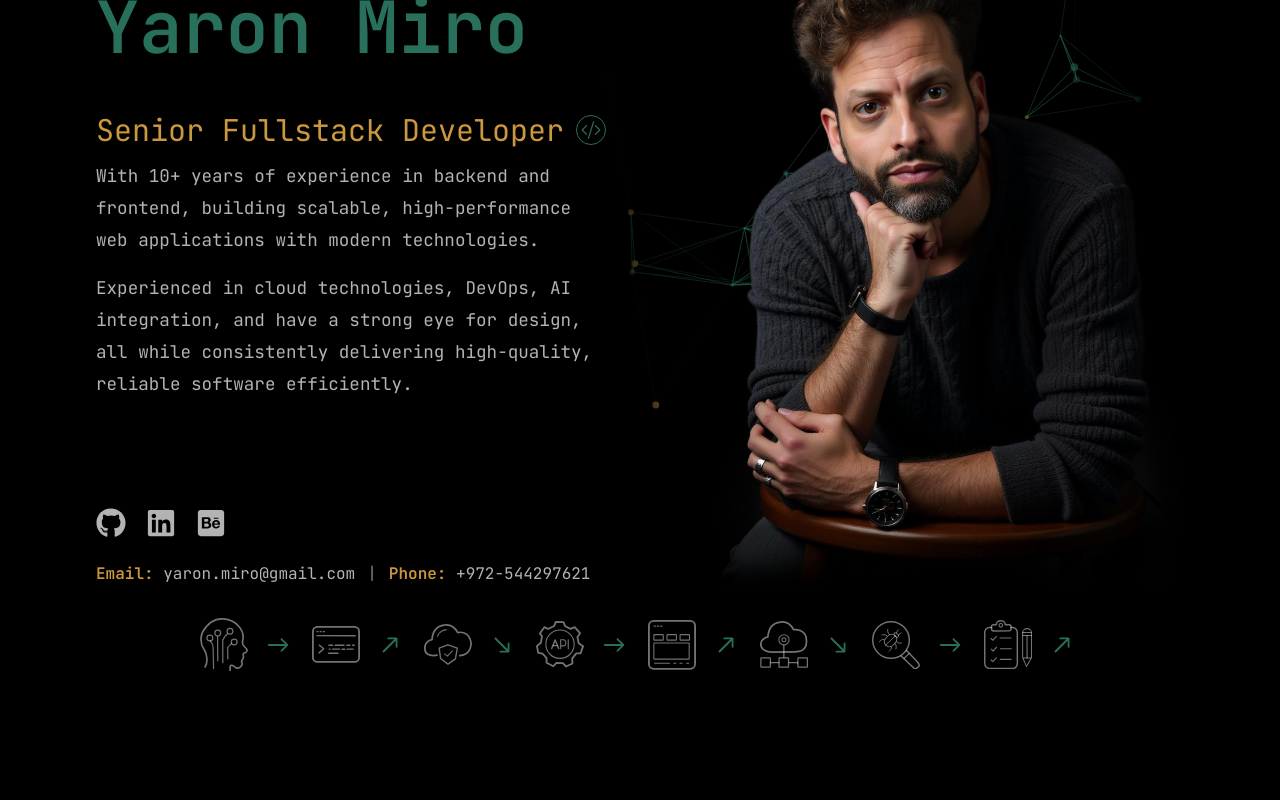
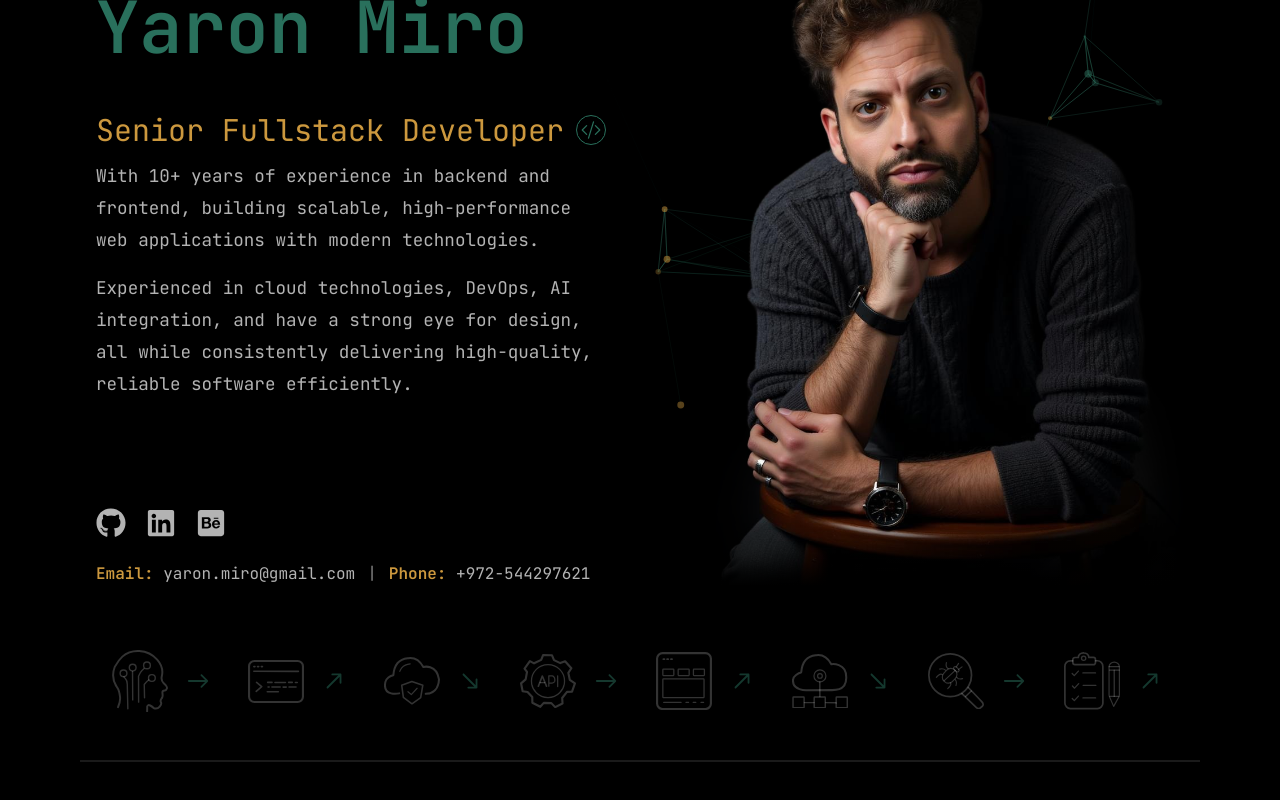
Before and after one commit to YaronMiro/ym-website, a Next.js app: page / in a window 1280 px wide. Shown: the part 332-1132 px from the top of the page. Built offline with nearby package versions, Linux system fonts and the light colour scheme.

Commit message:
fix hero layout and design 19

```diff
--- a/app/page.tsx
+++ b/app/page.tsx
@@ -60,7 +60,7 @@ const Home: React.FC = () => {
         </div>
         {/* Image and particles */}
         <div className="relative flex flex-1 items-end justify-end mt-12 xl:mt-0 mb-8 xl:mb-0">
-            <ParticlesContainer className="absolute bottom-10 top-0 xl:top-[-100px] right-0 left-0 z-[-9999]" />
+            <ParticlesContainer className="absolute bottom-10 top-0 xl:top-[-100px] right-0 xl:right-[-50px] left-0 z-[-9999]" />
             <div className="relative">
               <Image
                 className="w-auto h-auto xl:h-[650px]"
@@ -72,10 +72,12 @@ const Home: React.FC = () => {
             </div>
         </div>
       </main>
-        <footer className="flex justify-center bg-primary mt-8">
+        <footer className="flex justify-center bg-primary mt-16">
           {/* Icons */}
-          <HeroIcons iconColor="stroke-white/45" arrowColor="text-accent" />
+          <HeroIcons iconColor="stroke-white/20" arrowColor="text-accent/50" />
         </footer>
+        <div className="h-[2px] bg-white/10 w-full mt-12"></div>
+
       </div>
     </>
   );
--- a/components/HeroIcons.tsx
+++ b/components/HeroIcons.tsx
@@ -28,11 +28,11 @@ export const icons: IconData[] = [
 
 const HeroIcons: React.FC<HeroIconsProps> = ({ iconColor, arrowColor }) => {
     return (
-        <div className={`${iconColor} grid grid-cols-4 md:grid-cols-8 gap-x-2 xl:gap-x-4 gap-y-5 xl:gap-y-0`}>
+        <div className={`${iconColor} grid grid-cols-4 md:grid-cols-8 gap-x-2 xl:gap-x-8 gap-y-5 xl:gap-y-0`}>
             {icons.map(({ name, arrowDirection}) => {
                 return (
-                    <div key={name} className="flex items-center">
-                        <YmIcon className="w-[3rem] xl:w-[3rem]" icon={name} />
+                    <div key={name} className="flex items-center justify-between">
+                        <YmIcon className="w-[3rem] xl:w-[3.5rem]" icon={name} />
                         <IoIosArrowRoundForward className={`ml-2 xl:ml-3 text-4xl ${arrowColor} ${arrowDirection}`} />
                     </div>
                 )
```
